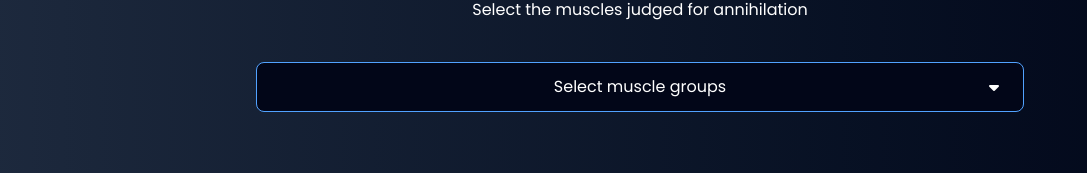
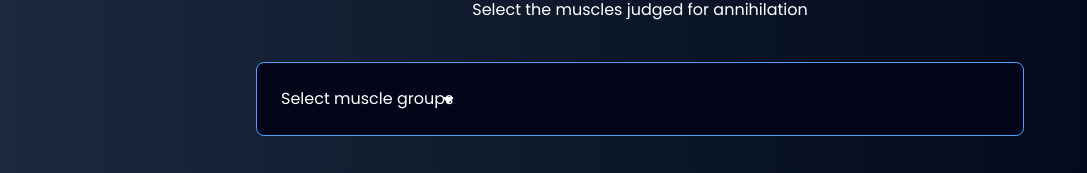
Before and after one commit to AbdullahiAbdulganiyu/fitness-app, a React (Vite) app: page / in a window 1280 px wide. Shown: the part 1312-1485 px from the top of the page, without its empty margins (0-1087 px from the left). Built offline with nearby package versions, Linux system fonts and the light colour scheme.

Commit message:
converting the div into a button

```diff
--- a/src/components/Generator.jsx
+++ b/src/components/Generator.jsx
@@ -47,10 +47,10 @@ export default function Generator() {
           description={"Select the muscles judged for annihilation"}
         />
         <div className="bg-slate-950 p-3 border border-solid border-blue-400 rounded-lg">
-          <div className="relative flex items-center justify-center">
+          <button className="relative flex items-center justify-center p-3">
             <p>Select muscle groups</p>
             <i className="fa-solid fa-caret-down absolute right-3 top-1/2 -translate-y-1/2"></i>
-          </div>
+          </button>
         </div>
       </SectionWrapper>
     </div>
```
